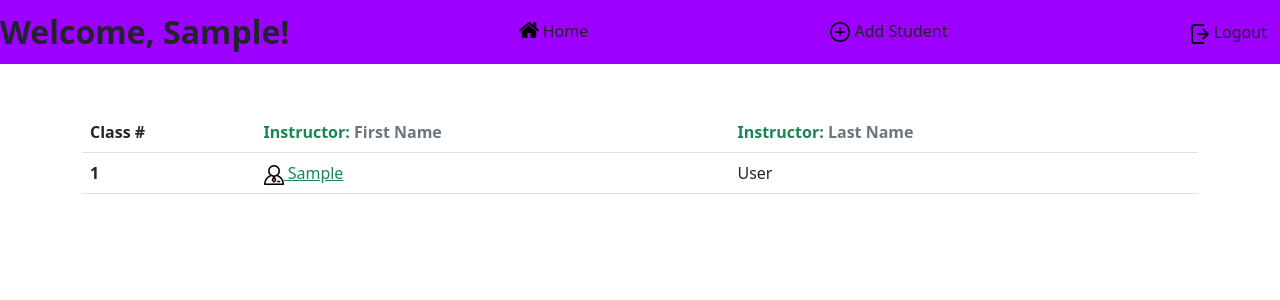
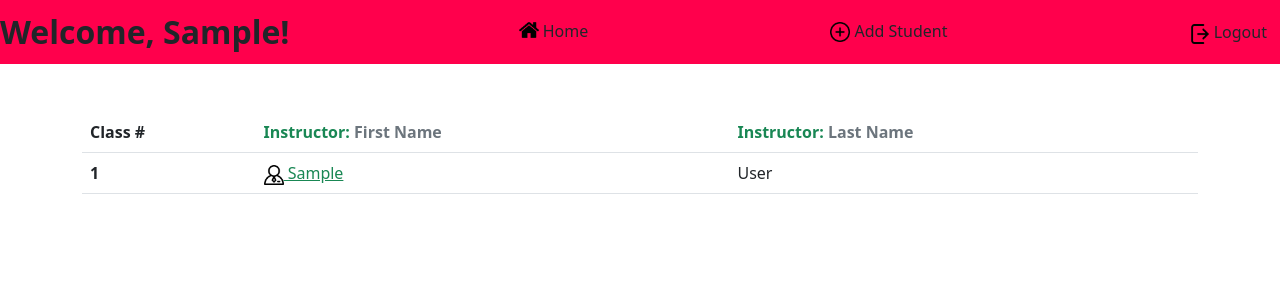
Before and after one commit to alexis0501/Python-Project, a Flask app: page /home in a window 1280 px wide. Shown: the top 300 px of the page. Run offline with Flask 2, Linux system fonts and the light colour scheme; the visitor is signed in with stand-in values (Sample User, id 1); tables that the repository leaves empty or names only in its code hold one stand-in row (values such as "Sample post").

Commit message:
Changed navbar background color

```diff
--- a/flask_app/static/css/navbar.css
+++ b/flask_app/static/css/navbar.css
@@ -1,5 +1,5 @@
 nav{
-    background-color: rgb(157, 0, 255);
+    background-color: rgb(255, 0, 76);
 }
 
 .welcome-text{
```
